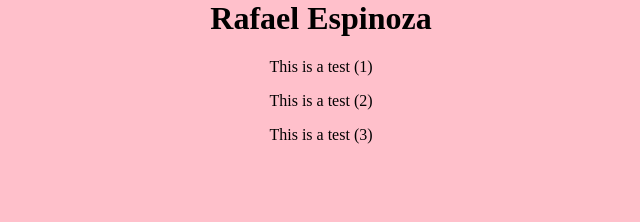
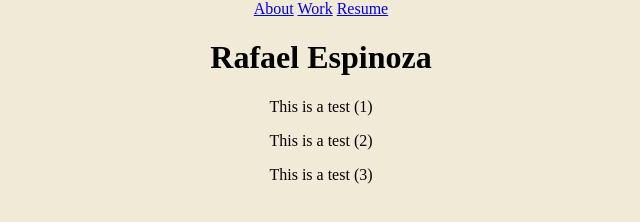
Before and after one commit to respin5757/personal-website, a plain HTML site: page index.html in a window 1280 px wide. Shown: the whole page, without its empty margins (319-959 px from the left). Drawn offline with Linux system fonts and the light colour scheme.

Commit message:
adding navigation bar

```diff
--- a/index.html
+++ b/index.html
@@ -5,6 +5,11 @@
     <title>Document</title>
     <link rel="stylesheet" href="styles.css">
 </head>
+<div class="topnav">
+    <a class="active" href="/personal-website/index.html">About</a>
+    <a href="/personal-website/Work.html">Work</a>
+    <a href="/personal-website/Resume.html">Resume</a>
+  </div>
 <body>
     <h1>Rafael Espinoza</h1>
     <p>This is a test (1)</p>
--- a/styles.css
+++ b/styles.css
@@ -1,5 +1,5 @@
 body {
     margin: 0;
-    background: pink;
+    background: rgb(240, 234, 214);
     text-align: center;
 }
```
Also changed, not shown: Resume.html (added), Work.html (added).
